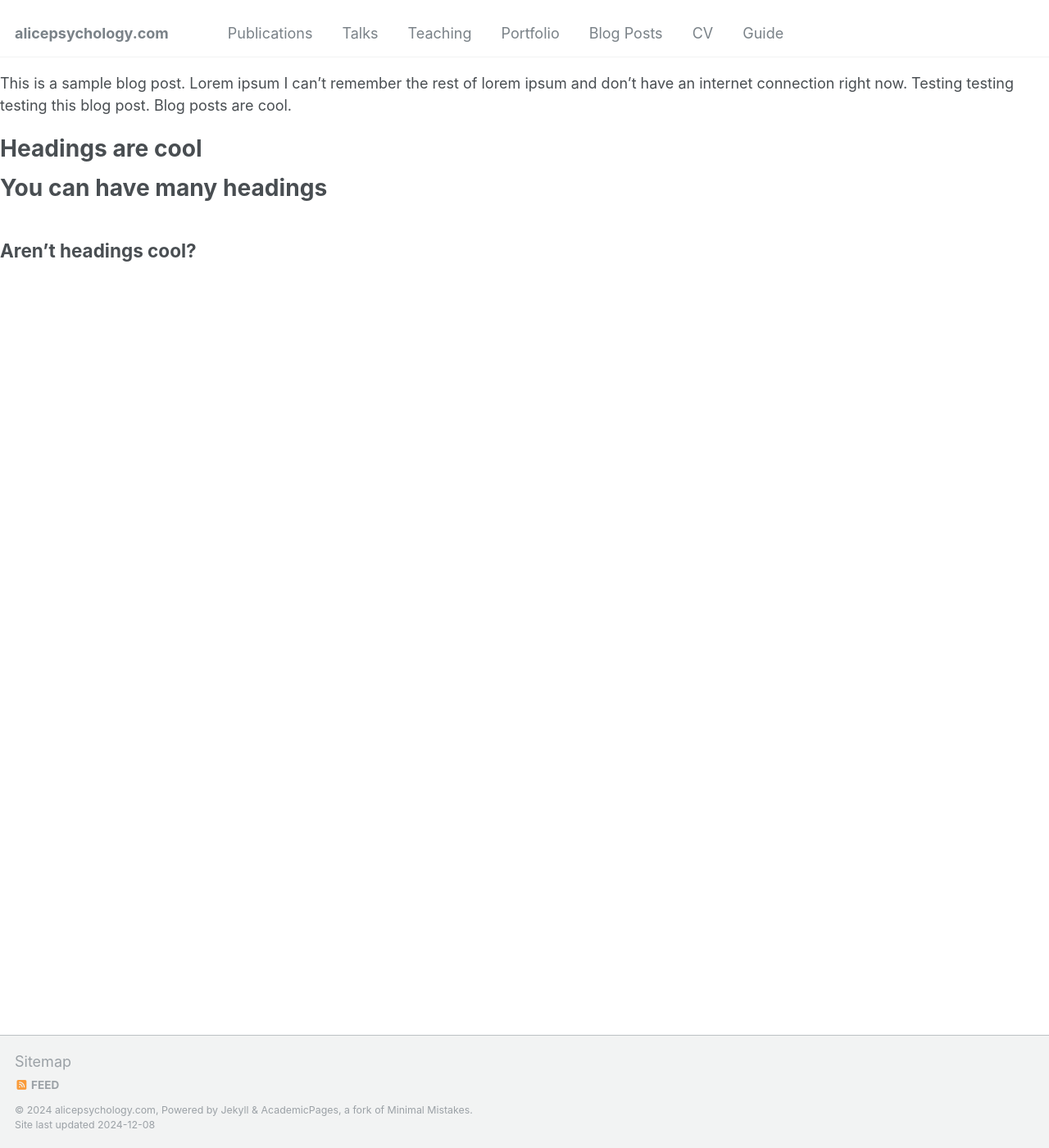
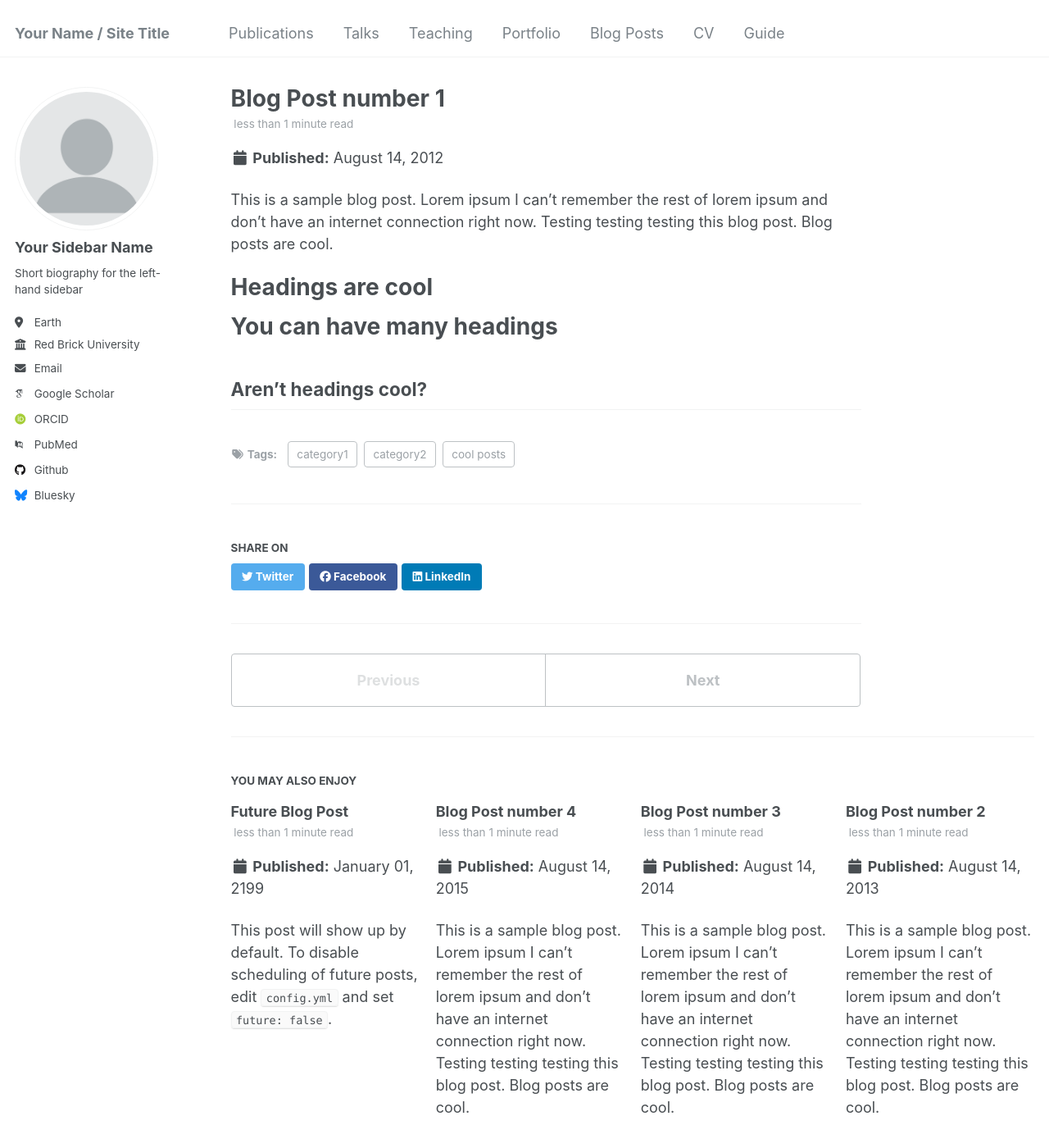
Before and after one commit to alicepsychology/alicepsychology.com, a Jekyll site: the page built from _posts/2012-08-14-blog-post-1.md, in a window 1280 px wide and 1400 px high. Shown: the whole window at 82% size. Built offline with Jekyll 4.4.1, drawn with Linux system fonts in a browser that asks for light colours; some web fonts are replaced; our own code applies the rules of GitHub Pages for plain Markdown files; some of the changed text lies outside the part shown.

Commit message:
Add files via upload

```diff
--- a/_config.yml
+++ b/_config.yml
@@ -1,4 +1,4 @@
-s# Welcome to Jekyll!
+# Welcome to Jekyll!
 #
 # This config file is meant for settings that affect your entire site, values
 # which you are expected to set up once and rarely need to edit after that.
@@ -7,12 +7,12 @@ s# Welcome to Jekyll!
 # server process.
 
 # Basic Site Settings
-locale                   : "China/US/Canada/Europe"
-title                    : "Alice Gao / 高千惠"
+locale                   : "en-US"
+title                    : "Your Name / Site Title"
 title_separator          : "-"
-name                     : &name "Alice Gao"
-description              : &description "Applied Psychology Researcher"
-url                      : https://alicepsychology.com # the base hostname & protocol for your site e.g. "https://[your GitHub username].github.io"
+name                     : &name "Your Name"
+description              : &description "personal description"
+url                      : https://academicpages.github.io # the base hostname & protocol for your site e.g. "https://[your GitHub username].github.io"
 baseurl                  : "" # the subpath of your site, e.g. "/blog"
 repository               : "academicpages/academicpages.github.io"
 
@@ -21,34 +21,58 @@ repository               : "academicpages/academicpages.github.io"
 #               Additional customization can be done by editing /_includes/author-profile.html
 author:
   # Biographic information
-  avatar           : "images/WeChat Image_20221223132420.jpg"
-  name             : "Alice Gao 高千惠"
+  avatar           : "profile.png"
+  name             : "Your Sidebar Name"
   pronouns         : # example: "she/her"
-  bio              : "Ph.D in Applied Psychology and M.A.Marriage & Family Therapy"
-  location         : "China/US/Canada/Europe"
-  employer         : "East China Normal University"
-  employer         : "New York University"
+  bio              : "Short biography for the left-hand sidebar"
+  location         : "Earth"
+  employer         : "Red Brick University"
   uri              : # URL
-  email            : "alicegao1994@gmail.com"
+  email            : "none@example.org"
 
   # Academic websites
-  googlescholar    : "https://scholar.google.com/citations?hl=en&view_op=list_works&gmla=AL3_ziiZZaBBr2qRRILX4OTyUbTxvaNsgqO9h-BHqIhN2FjzZrdnNsspR0MViJEHcRzQGrDR0jIJDPc6X0pDGbBYEt1A_lBz_qhMeRWmV8I&user=jNJhroYAAAAJ"
+  arxiv            : # URL - Update with the correct link to your profile
+  googlescholar    : "https://scholar.google.com/citations?user=PS_CX0AAAAAJ"
   impactstory      : # URL
-  orcid            : "https://orcid.org/0000-0002-6088-494X"
+  orcid            : "http://orcid.org/yourorcidurl"
   semantic         : # URL
+  pubmed           : "https://www.ncbi.nlm.nih.gov/pubmed/?term=john+snow"
+  researchgate     : # URL
+  scopus           : # URL
 
   # Repositories and software development
-  github           : "alicepsychology.github.io"
-
+  bitbucket        : # Username - Update with your username on the site
+  codepen          : # Username
+  dribbble         : # Username
+  github           : "academicpages"
+  kaggle           : # Username
+  stackoverflow    : # User number or user number and name (i.e., use "1" or "1/jeff-atwood")
 
   # Social media
+  bluesky          : "bsky.app" # Replace this with you Bluesky username
   facebook         : # Username
+  flickr           : # Username
+  foursquare       : # Username
+  goodreads        : # Username
+  google_plus      : # Username
+  keybase          : # Username
   instagram        : # Username
-  linkedin         : Alice Gao "https://www.linkedin.com/in/alice-gao-50447a264/"
+  lastfm           : # Username
+  linkedin         : # Username
+  mastodon         : # URL
+  medium           : # URL
+  pinterest        : # Username
+  soundcloud       : # Username
+  steam            : # Username
+  telegram         : # URL
+  tumblr           : # Username
+  twitter          : # Username for X / Twitter
+  vine             : # Username
   weibo            : # Username
-  Zhihu            : # Username
+  wikipedia        : # Username
+  xing             : # Username
   youtube          : # Username
-  Xiaohongshu      : # Username
+  zhihu            : # Username
 
 # Publication Category - The following the list of publication categories and their headings
 publication_category:
```
